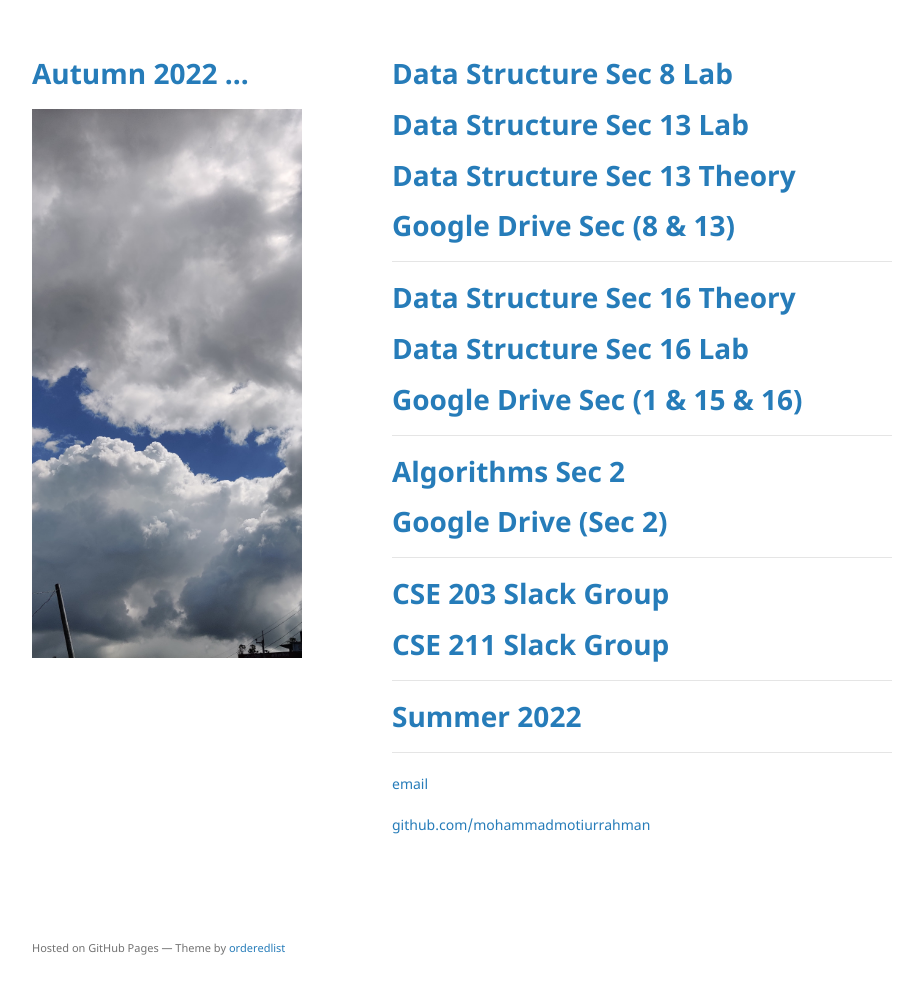
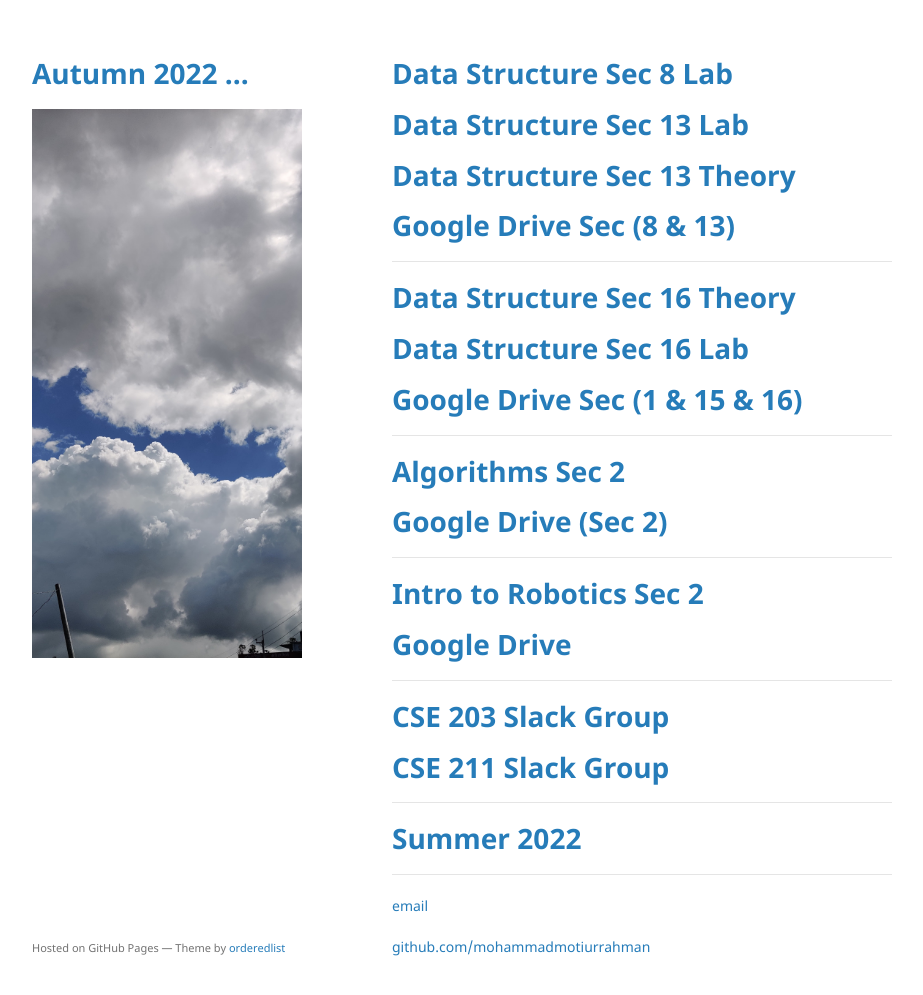
Before and after one commit to mohammadmotiurrahman/mohammadmotiurrahman.github.io, a Jekyll site: the page built from index.md, in a window 1280 px wide and 1027 px high. Shown: the top 995 px of the window, without its empty margins (178-1101 px from the left). Built offline with Jekyll 4.4.1, drawn with Linux system fonts in a browser that asks for light colours; our own code applies the rules of GitHub Pages for plain Markdown files.

Commit message:
Update index.md

```diff
--- a/index.md
+++ b/index.md
@@ -15,6 +15,11 @@
 
 
 * * *
+# [Intro to Robotics Sec 2](https://mohammadmotiurrahman.github.io/cse426_1)
+# [Google Drive](#)
+
+
+* * *
 # [CSE 203 Slack Group](https://cse203autumn22.slack.com/)
 # [CSE 211 Slack Group](https://cse211autumn22.slack.com/)
 
```
